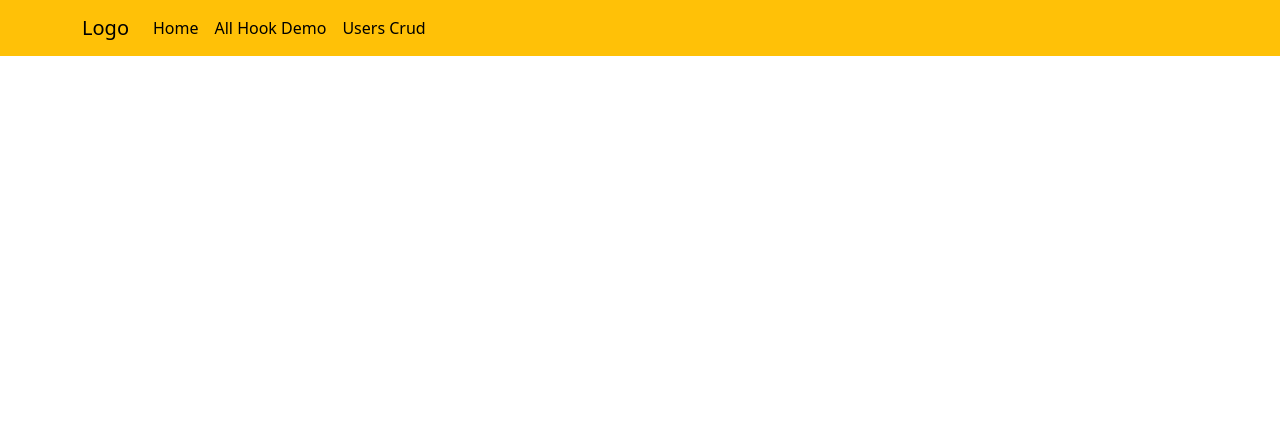
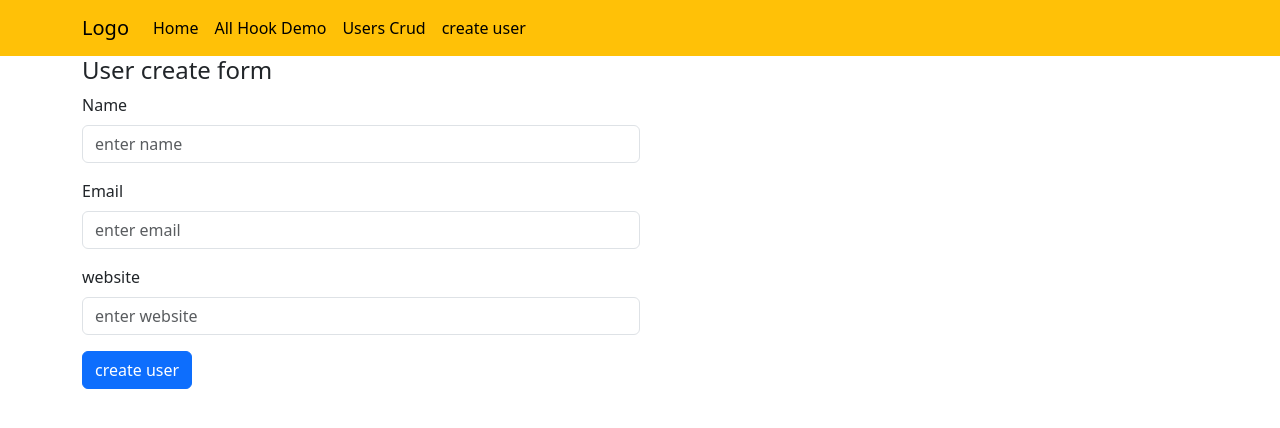
Before and after one commit to smishra1000/fsd-15-wfs, a React (Create React App) app in the folder react-session/reactjs-with-functional/: page /createuser in a window 1280 px wide. Shown: the top 428 px of the page. Built offline with nearby package versions, Linux system fonts and the light colour scheme.

Commit message:
use ref use context hook done

```diff
--- a/react-session/reactjs-with-functional/src/App.js
+++ b/react-session/reactjs-with-functional/src/App.js
@@ -14,6 +14,7 @@ import NavBar from './Components/NavBar';
 import Home from "./Components/Home"
 import AllHooks from './Components/AllHooks/AllHooks';
 import UsersCrud from './Components/AllHooks/UsersCrud';
+import UserCreateForm from './Components/AllHooks/UserCreateForm';
 
 function App() {
   return (
@@ -35,6 +36,7 @@ function App() {
           <Route path="/home" element={<Home />}></Route>
           <Route path="/allhook" element={<AllHooks />}></Route>
           <Route path="/userscrud" element={<UsersCrud />}></Route>
+          <Route path="/createuser" element={<UserCreateForm />}></Route>
           <Route path="/" element={<Home />}></Route>
         </Routes>
       </BrowserRouter>
--- a/react-session/reactjs-with-functional/src/Components/AllHooks/AllHooks.jsx
+++ b/react-session/reactjs-with-functional/src/Components/AllHooks/AllHooks.jsx
@@ -1,7 +1,10 @@
 
+import EmployeeContext from "./EmployeeContext"
+import UseContextHookDemo from "./UseContextHookDemo"
 import UseEffectExample from "./UseEffectExample"
 import UseEffectHookDemo from "./UseEffectHookDemo"
 import UseReducerHookDemo from "./UseReducerHookDemo"
+import UseRefHookDemo from "./UseRefHookDemo"
 import UseStateHookDemo from "./UseStateHookDemo"
 
 function AllHooks() {
@@ -17,6 +20,12 @@ function AllHooks() {
             {/* <UseEffectHookDemo/> */}
             {/* <h3 style={{color:'blue'}}>3. -------------------------------useReducer hook</h3>
             <UseReducerHookDemo/> */}
+            {/* <h3 style={{color:'pink'}}>4. -------------------------------useRef hook</h3>
+            <UseRefHookDemo/>  */}
+
+              <h3 style={{color:'cyan'}}>5. -------------------------------useContext hook</h3>
+            {/* <UseContextHookDemo/> */}
+            <EmployeeContext/>
 
         </div>
     )
--- /dev/null
+++ b/react-session/reactjs-with-functional/src/Components/AllHooks/EmployeeContext.js
@@ -0,0 +1,35 @@
+import {createContext, useContext, useState} from "react"
+const companyContext = createContext()
+function EmployeeContext(){
+    const [company,setCompany] = useState("Google")
+    return(
+        <div>
+            <h1>Employee Context demo</h1>
+            <companyContext.Provider value={company}>
+                    <SameerEmployee/>
+
+            </companyContext.Provider>
+
+        </div>
+    )
+}
+
+
+function SameerEmployee(){
+    const company = useContext(companyContext)
+    return(
+        <div>
+            <h1>Hi i am sameer employee name of compnay is {company}</h1>
+            <SupriyaEmployee/>
+        </div>
+    )
+}
+
+function SupriyaEmployee(){
+    const company = useContext(companyContext)
+    return(
+        <h4>hi i am supriya name of compnay is {company}</h4>
+    )
+}
+
+export default EmployeeContext
--- /dev/null
+++ b/react-session/reactjs-with-functional/src/Components/AllHooks/UseContextHookDemo.js
@@ -0,0 +1,51 @@
+import { useState,createContext,useContext } from "react"
+const AgeContext = createContext()
+function UseContextHookDemo(){
+    const [age,setAge] = useState(10)
+    return(
+        <div>
+            <h4>useContext hook demo</h4>
+            <AgeContext.Provider value={age}>
+                <Component1/>
+            </AgeContext.Provider>
+        </div>
+    )
+}
+
+export default UseContextHookDemo
+
+function Component1(){
+    return(
+        <div>
+             <h4>hi i am component 1</h4>
+            <Component2/>
+        </div>
+    )
+}
+
+function Component2(){
+    return(
+        <div>
+            <h4>hi i am component 2</h4>
+            <Component3/>
+        </div>
+    )
+}
+
+function Component3(){
+    const age = useContext(AgeContext)
+    return(
+        <div>
+ <h4>hi i am component3 my age is {age}</h4>
+ <Component4/>
+        </div>
+
+    )
+}
+
+function Component4(){
+    const age = useContext(AgeContext)
+    return(
+        <h4>hi i am component4 my age is {age}</h4>
+    )
+}
--- /dev/null
+++ b/react-session/reactjs-with-functional/src/Components/AllHooks/UseRefHookDemo.js
@@ -0,0 +1,24 @@
+import { useEffect, useRef } from "react"
+function UseRefHookDemo(){
+    const inputRef = useRef("sameer")
+    const ageRef = useRef(null)
+    console.log(inputRef)
+    const showName = ()=>{
+        console.log(inputRef.current.value)
+    }
+    useEffect(()=>{
+        ageRef.current.focus()
+    },[])
+
+    return(
+        <div>
+            <h4>Useref hook demo</h4>
+            {/* <input type="text" ref={inputRef} value={inputRef.current}/> */}
+           {/* <h1>{inputRef.current.value}</h1> */}
+           {/* <button onClick={()=>showName()}>showName</button> */}
+           <input type="text" placeholder="enter age" ref={ageRef}/>
+    </div>
+    )
+}
+
+export default UseRefHookDemo
--- /dev/null
+++ b/react-session/reactjs-with-functional/src/Components/AllHooks/UserCreateForm.js
@@ -0,0 +1,52 @@
+import { useEffect, useState } from "react"
+import {useNavigate} from "react-router-dom"
+function UserCreateForm() {
+    const [user,setUser] = useState({name:"",email:"",website:""});
+    const navigate = useNavigate();
+
+
+    const onFieldChange = (e)=>{
+            console.log(e.target.value,e.target.name)
+            setUser({...user,[e.target.name]:e.target.value})
+    }
+
+    // useEffect(()=>{
+    //     localStorage.setItem("users",JSON.stringify(users))
+    // },[users])
+
+    const createUser = async ()=>{
+        let udata = [];
+        udata.push(user)
+        await localStorage.setItem("users",JSON.stringify(udata))
+        navigate("/userscrud")
+    }
+    return (
+        <div className="container">
+            <h4>User create form</h4>
+            <div className="col-md-6">
+                <div class="mb-3">
+                    <label class="form-label">Name</label>
+                    <input type="text" class="form-control" placeholder="enter name" value={user.name} onChange={(e)=>onFieldChange(e)} name="name"/>
+                </div>
+            </div>
+            <div className="col-md-6">
+                <div class="mb-3">
+                    <label class="form-label">Email</label>
+                    <input type="text" class="form-control" placeholder="enter email" value={user.email} onChange={(e)=>onFieldChange(e)} name="email"/>
+                </div>
+            </div>
+            <div className="col-md-6">
+                <div class="mb-3">
+                    <label class="form-label">website</label>
+                    <input type="text" class="form-control" placeholder="enter website" value={user.website} onChange={(e)=>onFieldChange(e)} name="website"/>
+                </div>
+            </div>
+            <div className="col-md-6">
+                <button className="btn btn-primary" onClick={()=>createUser()}>create user</button>
+            </div>
+
+        </div>
+    )
+}
+
+export default UserCreateForm
--- a/react-session/reactjs-with-functional/src/Components/AllHooks/UsersCrud.js
+++ b/react-session/reactjs-with-functional/src/Components/AllHooks/UsersCrud.js
@@ -1,18 +1,28 @@
 import { useState, useEffect } from "react"
 import { usersData } from "./UsersData"
+import UserCreateForm from "./UserCreateForm"
 function UsersCrud() {
-    const [users, setUsers] = useState(usersData)
-    const [filteredUsers,setFilteredUsers] = useState(usersData)
+    const [users, setUsers] = useState([])
+    const [filteredUsers,setFilteredUsers] = useState([])
     const [searchkey,setSearchKey] = useState("")
 
     const onhandleSearch = (e)=>{
         setSearchKey(e.target.value)
     }
+    const getUsersFromLocal = async ()=>{
+        let usersData = await localStorage.getItem("users")
+        setFilteredUsers(JSON.parse(usersData))
+        setUsers(JSON.parse(usersData))
+    }
+
+    useEffect(()=>{
+       getUsersFromLocal()
+    },[])
     const searchUsers = ()=>{
         console.log("calling serch function")
         // need to write logic to filter user based on typed value on search box
         if(searchkey===""){
-            setFilteredUsers(usersData)
+            setFilteredUsers([])
         }else{
             let result = users.filter((item)=>{
                 return item.name.toLowerCase().includes(searchkey.toLowerCase()) || item.email.toLowerCase().includes(searchkey.toLowerCase())
@@ -54,7 +64,6 @@ function UsersCrud() {
 
                 </div>
 
-
             </div>
             <div className="row my-4">
                 {filteredUsers.length===0 && <h4 style={{color:"green"}}>No Users Found</h4>}
--- a/react-session/reactjs-with-functional/src/Components/NavBar.jsx
+++ b/react-session/reactjs-with-functional/src/Components/NavBar.jsx
@@ -21,6 +21,9 @@ function NavBar() {
                         <li class="nav-item">
                             <Link class="nav-link active" aria-current="page" to="userscrud">Users Crud</Link>
                         </li>
+                        <li class="nav-item">
+                            <Link class="nav-link active" aria-current="page" to="createuser">create user</Link>
+                        </li>
 
 
                     </ul>
```
